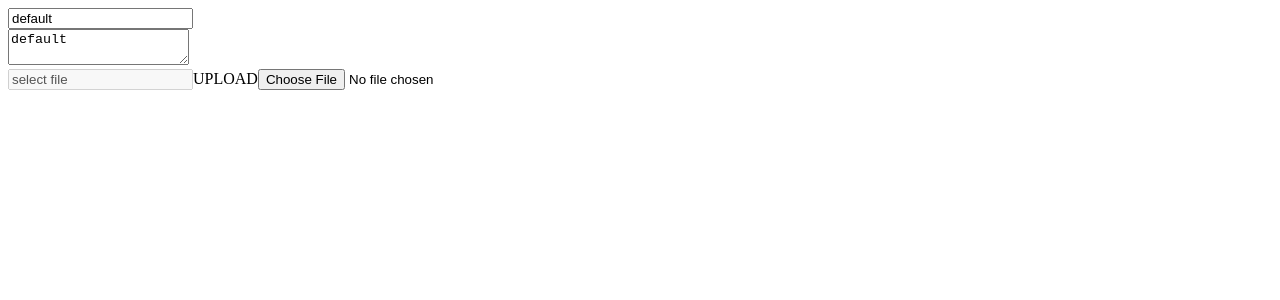
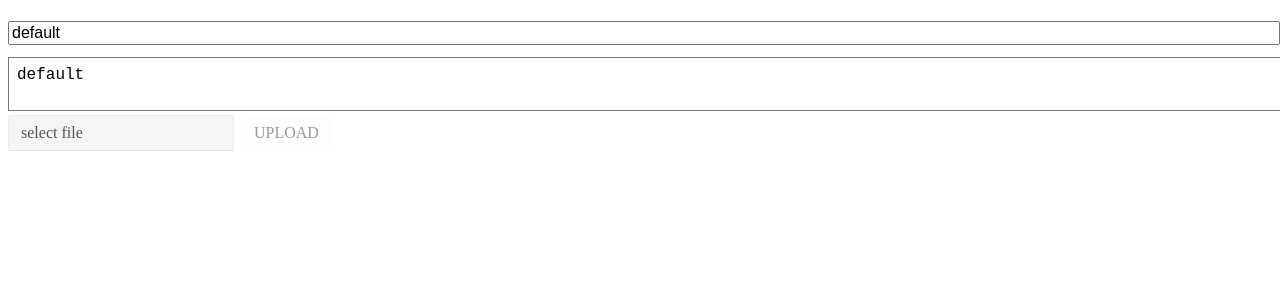
Before and after one commit to Bogglian/react-deepspeech, a React (Create React App) app: page / in a window 1280 px wide. Shown: the top 300 px of the page. Built offline with nearby package versions, Linux system fonts and the light colour scheme.

Commit message:
feat: Add default styling for example

```diff
--- a/src/DeepSpeech.js
+++ b/src/DeepSpeech.js
@@ -1,4 +1,5 @@
-import React, { Component, Fragment } from "react";
+import React, { Component } from "react";
+import "./deepspeech.css";
 
 class DeepSpeech extends Component {
   render() {
@@ -10,7 +11,6 @@ class DeepSpeech extends Component {
       onChangeInput
     } = this.props;
     return (
-      <Fragment>
       <form>
         <div className="deepSpeech-title">
           <input
@@ -46,7 +46,6 @@ class DeepSpeech extends Component {
           />
         </div>
       </form>
-      </Fragment>
     );
   }
 }
--- /dev/null
+++ b/src/deepspeech.css
@@ -0,0 +1,83 @@
+.deepSpeech-title {
+  height: 8%;
+  width: 100%;
+}
+
+.deepSpeech-title:focus {
+  border: 2px solid #15aabf;
+  box-shadow: 0 3px 6px rgba(0, 0, 0, 0.16), 0 3px 6px rgba(0, 0, 0, 0.23);
+}
+
+.deepSpeech-title > input[type="text"] {
+  width: 100%;
+  height: 100%;
+  outline: none;
+  font-size: 1rem;
+  margin-top: 1%;
+}
+
+.deepSpeech-content {
+  margin-top: 1%;
+  height: 100%;
+  width: 100%;
+}
+
+.deepSpeech-content > textarea {
+  width: 100%;
+  height: 100%;
+  outline: none;
+  border-radius: 0px;
+  font-size: 1rem;
+  padding: 0.5rem;
+}
+
+.deepSpeech-content:focus {
+  border: 2px solid #15aabf;
+  box-shadow: 0 3px 6px rgba(0, 0, 0, 0.16), 0 3px 6px rgba(0, 0, 0, 0.23);
+}
+
+.deepSpeech-upload > input[type="file"] {
+  position: absolute;
+  width: 1px;
+  height: 1px;
+  padding: 0;
+  margin: -1px;
+  overflow: hidden;
+  clip: rect(0, 0, 0, 0);
+  border: 0;
+}
+
+.deepSpeech-upload > label {
+  display: inline-block;
+  padding: 0.5em 0.75em;
+  color: #999;
+  font-size: inherit;
+  line-height: normal;
+  vertical-align: middle;
+  background-color: #fdfdfd;
+  cursor: pointer;
+  border-radius: 2px;
+}
+
+.deepSpeech-upload > label:hover {
+  background: #15aabf;
+  color: white;
+  box-shadow: 0 3px 6px rgba(0, 0, 0, 0.16), 0 3px 6px rgba(0, 0, 0, 0.23);
+}
+
+.file-name {
+  display: inline-block;
+  padding: 0.5em 0.75em;
+  margin-right: 0.5em;
+  font-size: inherit;
+  font-family: inherit;
+  line-height: normal;
+  vertical-align: middle;
+  background-color: #f5f5f5;
+  border: 1px solid #ebebeb;
+  border-bottom-color: #e2e2e2;
+  border-radius: 2px;
+  -webkit-appearance: none;
+  -moz-appearance: none;
+  appearance: none;
+}
```
Lines whose indentation alone changed are shown as unchanged.
